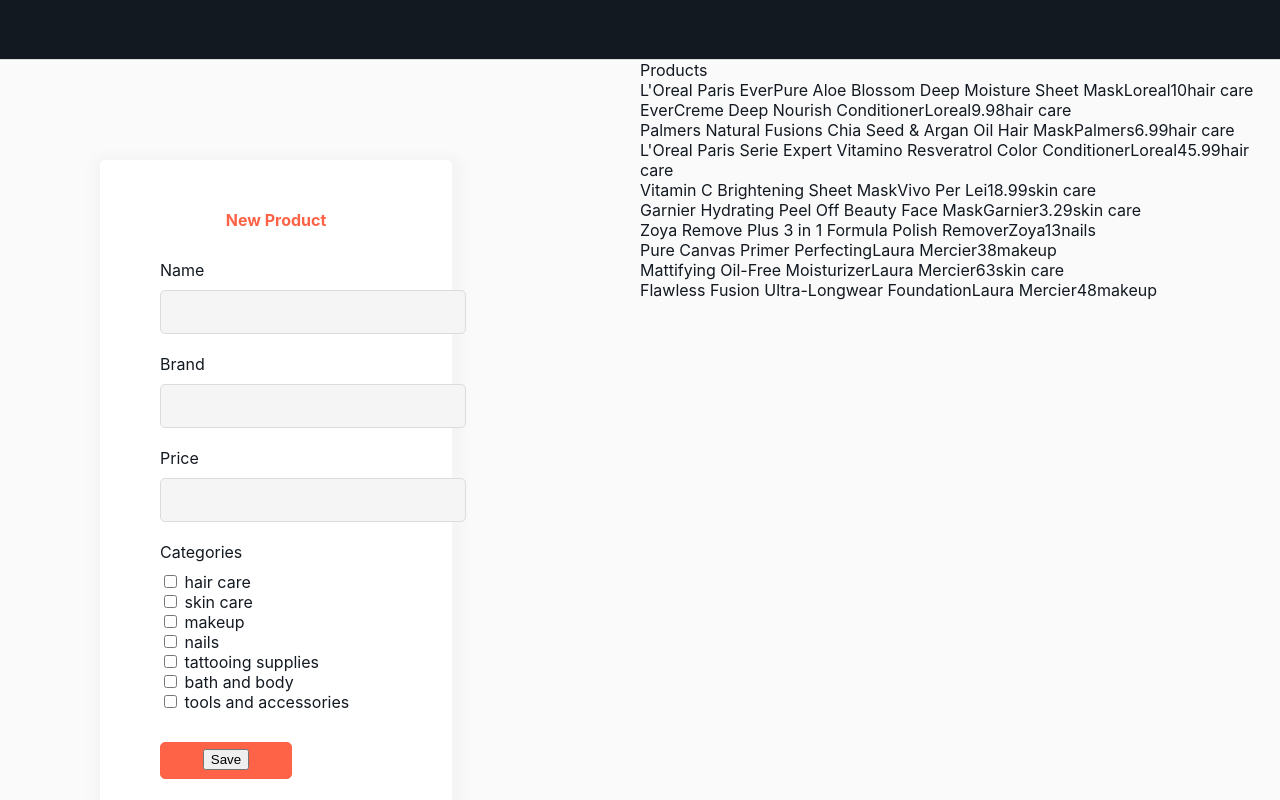
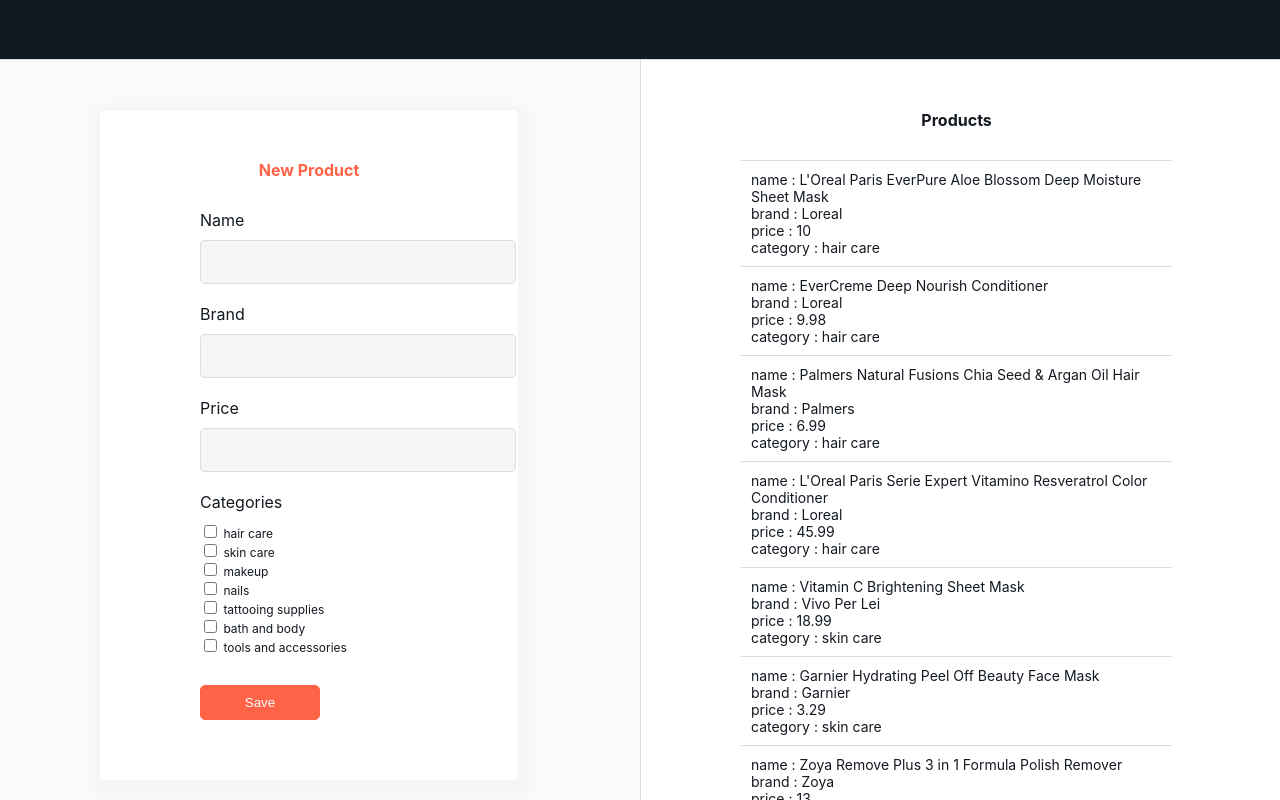
Before and after one commit to dorsamaleki/barbat-studio-task, a React (Create React App) app: page /new-product in a window 1280 px wide. Shown: the top 800 px of the page. Built offline with nearby package versions, Linux system fonts and the light colour scheme.

Commit message:
add styles for products

```diff
--- a/src/App.js
+++ b/src/App.js
@@ -58,7 +58,7 @@
         <Navbar />
 
         <Switch>
-          <Route path="/categories">
+          <Route path="/new-category">
             <NewCategory
               handleChange={handleChange}
               handleRemove={handleRemove}
--- a/src/Home.js
+++ b/src/Home.js
@@ -8,7 +8,7 @@
 
 export const Home = (props) => {
   const [selectedCategory, setSelectedCategory] = useState("");
-  const [selectedPriceMin, setSelectedPriceMin] = useState("3");
+  const [selectedPriceMin, setSelectedPriceMin] = useState("80");
   const [selectedBrand, setSelectedBrand] = useState("");
 
   const brands = uniq(
@@ -75,7 +75,7 @@
         </div>
         <div>
           <div>
-            <NavLink to="/Categories" className={styles.item1}>
+            <NavLink to="/new-category" className={styles.item1}>
               Categories
             </NavLink>
           </div>
--- a/src/Home.module.css
+++ b/src/Home.module.css
@@ -5,6 +5,7 @@
   height: 720px;
   padding: 20px;
   border-right: 1px solid rgb(220, 220, 220);
+
   box-sizing: border-box;
   vertical-align: top;
 }
--- a/src/NewProduct.js
+++ b/src/NewProduct.js
@@ -17,7 +17,7 @@
     <div className={styles.root}>
       <div className={styles.newproduct}>
         <form onSubmit={handleSubmit}>
-          <div className={styles.subject}>New Product</div>
+          <div className={styles.subject1}>New Product</div>
           <div className={styles.item}>
             <div className={styles.label}>
               <label>Name</label>
@@ -79,24 +79,28 @@
               })}
             </div>
           </div>
-          <div className={styles.save}>
-            <button type="submit">Save</button>
+          <div>
+            <button type="submit" className={styles.save}>
+              Save
+            </button>
           </div>
         </form>
       </div>
+      <div className={styles.right}>
         <div className={styles.products}>
-        Products
+          <div className={styles.subject2}> Products</div>
           {props.productList.map((item) => {
             return (
-            <div>
-              {item.productName}
-              {item.brand}
-              {item.price}
-              {item.category}
+              <div className={styles.product}>
+                <div>name : {item.productName}</div>
+                <div>brand : {item.brand}</div>
+                <div>price : {item.price}</div>
+                <div>category : {item.category}</div>
               </div>
             );
           })}
         </div>
       </div>
+    </div>
   );
 };
--- a/src/NewProduct.module.css
+++ b/src/NewProduct.module.css
@@ -1,27 +1,21 @@
-.root {
+.newproduct {
   background-color: rgb(250, 250, 250);
-}
-.products {
-  display: inline-block;
-  width: 50%;
-}
-.newproduct {
+  height: 100%;
   display: inline-block;
   box-sizing: border-box;
   vertical-align: top;
-  padding: 100px;
+  padding: 50px 100px 100px 100px;
   width: 50%;
 }
 .newproduct form {
   background-color: white;
-
   box-shadow: 2px 5px 10px 10px rgb(245, 245, 245);
   border-radius: 5px;
   box-sizing: border-box;
-  width: 80%;
+  width: 95%;
   padding: 50px;
 }
-.subject {
+.subject1 {
   text-align: center;
   padding-bottom: 20px;
   color: tomato;
@@ -29,18 +23,21 @@
 }
 .item {
   padding: 10px;
+  padding-left: 50px;
 }
 .label {
   width: 100px;
-  display: inline-block;
   padding-bottom: 10px;
 }
 .input {
   background-color: rgb(245, 245, 245);
-  width: 300px;
+  width: 310px;
   height: 40px;
   border-radius: 5px;
   border: 1px solid rgb(220, 220, 220);
+}
+.category {
+  font-size: 12px;
 }
 .save {
   border-radius: 3px;
@@ -50,9 +47,31 @@
   text-align: center;
   background-color: tomato;
   margin: 10px;
-  height: 25px;
+  height: 35px;
   padding: 5px;
   border-radius: 5px;
   color: white;
   margin-top: 20px;
+  margin-left: 50px;
 }
+.right {
+  padding: 50px 0px 100px 100px;
+  box-sizing: border-box;
+  display: inline-block;
+  width: 50%;
+  border-left: 1px solid rgb(220, 220, 220);
+}
+.products {
+  width: 80%;
+}
+.subject2 {
+  text-align: center;
+  padding-bottom: 30px;
+  font-weight: bold;
+  border-bottom: 1px solid rgb(220, 220, 220);
+}
+.product {
+  padding: 10px;
+  border-bottom: 1px solid rgb(220, 220, 220);
+  font-size: 14px;
+}
```
Lines whose indentation alone changed are shown as unchanged.
